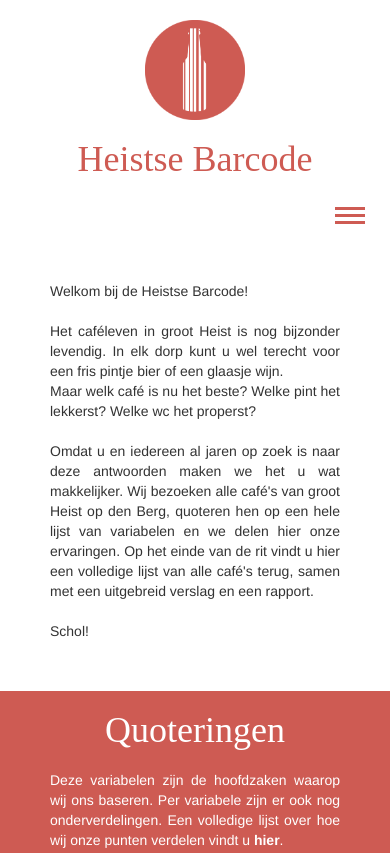
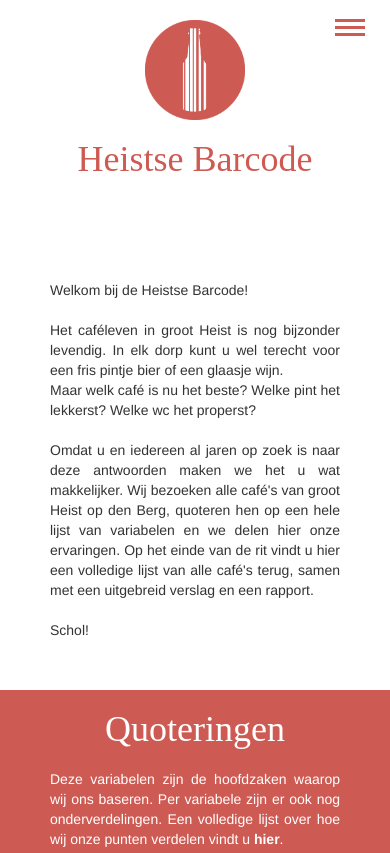
Before and after one commit to jefvk/barcode, a plain HTML site: page index.html in a window 390 px wide. Shown: the top 853 px of the page. Drawn offline with nearby package versions, Linux system fonts and the light colour scheme; a web font is replaced by a local one.

Commit message:
fix on previous commit

```diff
--- a/barcode.css
+++ b/barcode.css
@@ -61,6 +61,7 @@ border: none;
 }
 .navbar-toggle{
   border-radius: 0px;
+  margin-top: -180px;
 }
 
 
```
